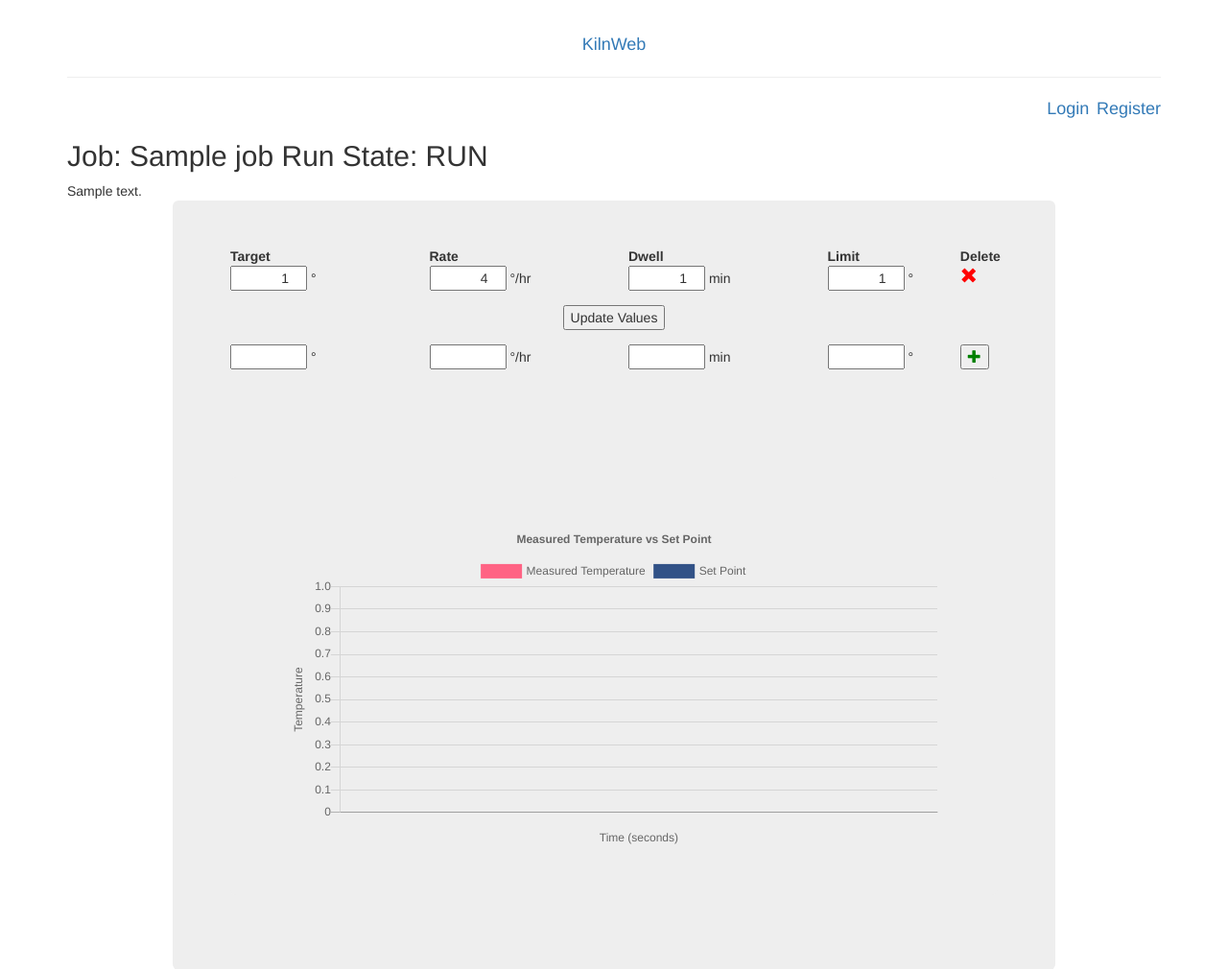
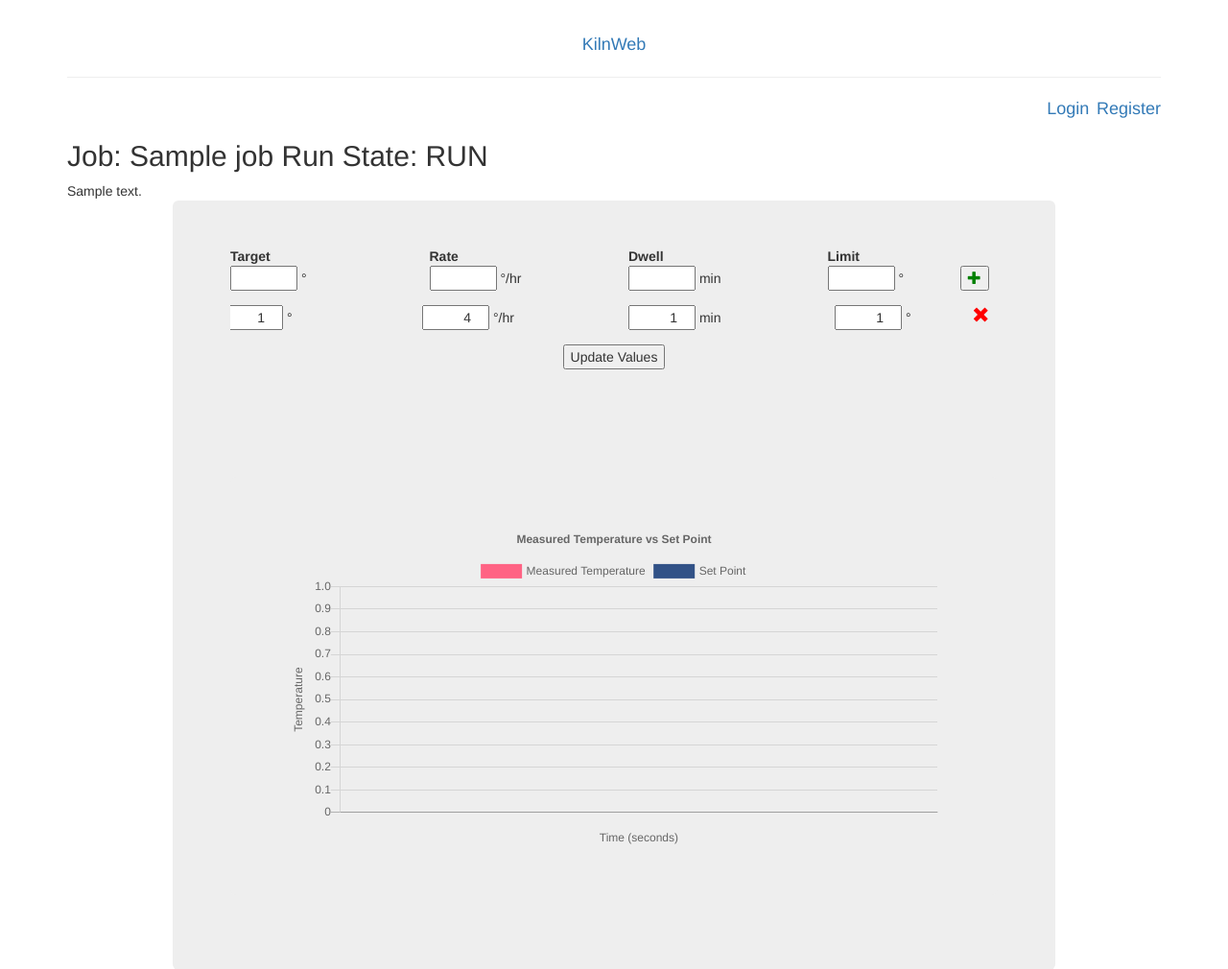
Before and after one commit to techwiz42/kilnserver, a Flask app: template kilnweb2/kilnweb2/templates/show_job_steps.html in a window 1280 px wide. Shown: the top 1010 px of the page at 96% size. Run offline with Flask 3, Linux system fonts and the light colour scheme; tables that the repository leaves empty hold one stand-in row (values such as "Sample post"); the template is opened without the code that fills it: values that come from a table or form of the project are taken from there, most other values are stand-ins (such as "Sample title", 1, 10 or a date in 2020); parts of the project's set-up code (start-up, migrations or seed data) failed here and were passed over; some libraries are stand-ins or nearby versions.

Commit message:
changes to show_job_steps form

```diff
--- a/kilnweb2/kilnweb2/templates/show_job_steps.html
+++ b/kilnweb2/kilnweb2/templates/show_job_steps.html
@@ -63,17 +63,27 @@
           <div class="col-xs-3"><b>Rate</b></div>
           <div class="col-xs-3"><b>Dwell</b></div>
 	  <div class="col-xs-2"><b>Limit</b></div>
-          <div class="col-xs-1"><b>Delete</b></div>
         </div>
         <div  style="overflow-y: scroll; height:200px; overflow-x:hidden">
+	 <div class="row">
+          <div class="form-group">
+            <div class="col-xs-3"><input type="number" id="target" size="6" name="target" style="width:70px;text-align:right;" value="" />&nbsp;&deg;</div>
+            <div class="col-xs-3"><input type="number" id="rate" size="6" name="rate" min=1 style="width:70px;text-align:right;" value="" />&nbsp;&deg;/hr</div>
+	    <div class="col-xs-3"><input type="number" id="dwell" size="6" name="dwell" style="width:70px;text-align:right;" value="" />&nbsp;min</div>
+	    <div class="col-xs-2"><input type="number" id="threshold" size="6" name="threshold" style="width:70px;text-align:right;" value=""/>&nbsp;&deg;</div>
+	    <div class="col-xs-1"><button type="submit"/>
+                <span class="glyphicon glyphicon-plus" style="color:green"></span>
+	    </div>
+       	</div> <!-- end row -->
+	<hr>
         {% for step in job_steps %}
         <div class="row">
           <div class="form-group">
             <input type="hidden" name="id" value="{{ step.id }}"/>
-            <div class="col-xs-3"><input type="number" id='target' size="6" name="target[{{ step.id }}]" style="width:80px;text-align:right;" value="{{ step.target }}" />&nbsp;&deg;&nbsp;</div>
-            <div class="col-xs-3"><input type="number" id='rate' size="6" name="rate[{{ step.id }}]" style="width:80px;text-align:right;" value="{{ step.rate }}" />&nbsp;&deg;/hr</div>
-            <div class="col-xs-3"><input type="number" id='dwell' size="6" name="dwell[{{ step.id }}]" style="width:80px;text-align:right;" value="{{ step.dwell }}" />&nbsp;min</div>
-	    <div class="col-xs-2"><input type="number" id='threshold' size="6" name="threshold[{{step.id}}]" style="width:80px;text-align:right;" value="{{step.threshold}}" />&nbsp;&deg;</div>
+            <div class="col-xs-3"><input type="number" id='target' size="6" name="target[{{ step.id }}]" style="width:70px;text-align:right;" value="{{ step.target }}" />&nbsp;&deg;&nbsp;</div>
+            <div class="col-xs-3"><input type="number" id='rate' size="6" name="rate[{{ step.id }}]" style="width:70px;text-align:right;" value="{{ step.rate }}" />&nbsp;&deg;/hr</div>
+            <div class="col-xs-3"><input type="number" id='dwell' size="6" name="dwell[{{ step.id }}]" style="width:70px;text-align:right;" value="{{ step.dwell }}" />&nbsp;min</div>
+	    <div class="col-xs-2"><input type="number" id='threshold' size="6" name="threshold[{{step.id}}]" style="width:70px;text-align:right;" value="{{step.threshold}}" />&nbsp;&deg;</div>
             <div class="col-xs-1">
               <a title="Delete" href="{{ url_for('delete_job_step', job_id=job.id, step_id=step.id) }}">
 	        <i class="glyphicon glyphicon-remove" style="color:red"></i>
@@ -89,16 +99,6 @@
 	    </div>
 	</div>
 	<p/>
-        <div class="row">
-          <div class="form-group">
-            <div class="col-xs-3"><input type="number" id="target" size="6" name="target" style="width:80px;text-align:right;" value="" />&nbsp;&deg;</div>
-            <div class="col-xs-3"><input type="number" id="rate" size="6" name="rate" min=1 style="width:80px;text-align:right;" value="" />&nbsp;&deg;/hr</div>
-	    <div class="col-xs-3"><input type="number" id="dwell" size="6" name="dwell" style="width:80px;text-align:right;" value="" />&nbsp;min</div>
-	    <div class="col-xs-2"><input type="number" id="threshold" size="6" name="threshold" style="width:80px;text-align:right;" value=""/>&nbsp;&deg;</div>
-	    <div class="col-xs-1"><button type="submit"/>
-                <span class="glyphicon glyphicon-plus" style="color:green"></span>
-	    </div>
-       	</div> <!-- end row -->
         </div>  <!-- end scrolling window -->
     </div> <!-- end jumbotron -->
     <div class=row>&nbsp;</div>
```
